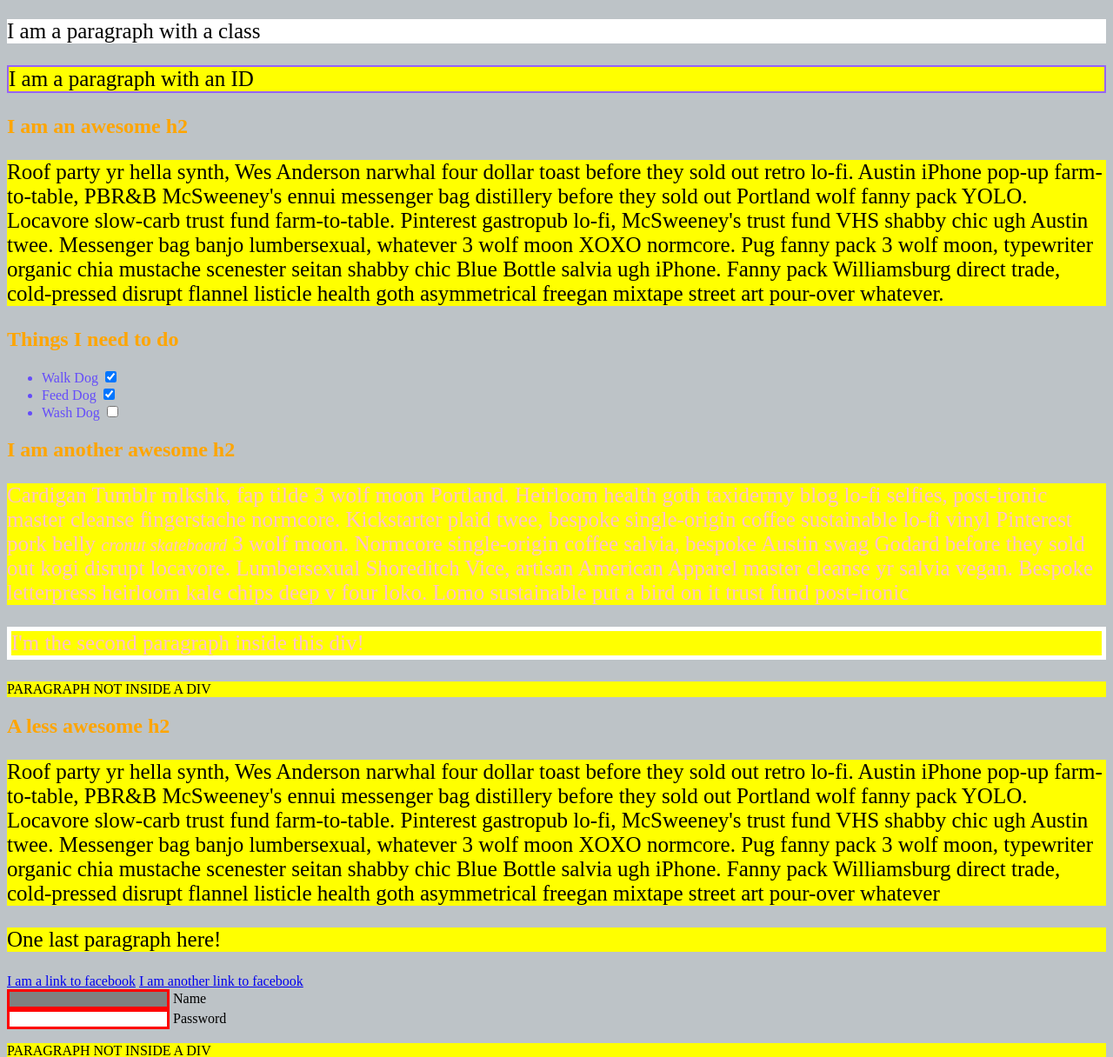
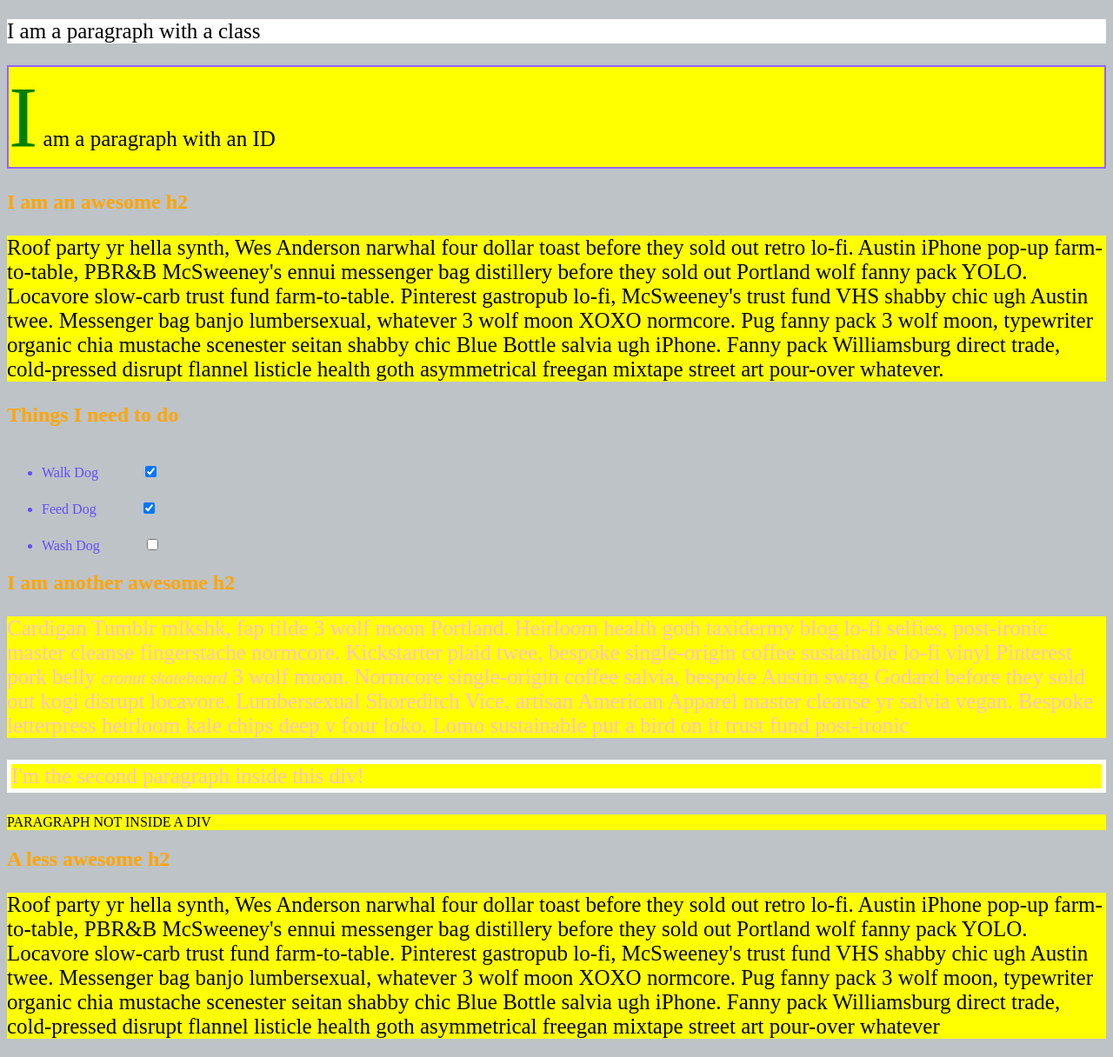
Before and after one commit to gogabarnabishvili/-re-educate-lecture-6-exercise, a plain HTML site: page pseudoClasses.html in a window 1280 px wide. Shown: the part 87-1303 px from the top of the page at 87% size. Drawn offline with Linux system fonts and the light colour scheme.

Commit message:
FINISH BONUS CHALLENGES

```diff
--- a/pseudoClasses.css
+++ b/pseudoClasses.css
@@ -8,41 +8,95 @@ h2 {
 
 /* Give the <body> element a background of #bdc3c7*/
 
+body {
+    background-color: #bdc3c7;
+}
+
 
 /* Make the <h1> element #9b59b6*/
+
+h1 {
+    color: #9b59b6;
+}
 
 
 /* Make all <h2> elements orange */
 
+h2 {
+    color: orange;
+}
+
 
 /* Make all <li> elements blue(pick your own hexadecimal blue)*/
+
+li {
+    color: rgb(100, 76, 250);
+    ;
+}
 
 
 /*Change the background on every paragraph to be yellow*/
 
+p {
+    background-color: yellow;
+}
+
 
 /*Make all inputs have a 3px red border*/
+
+input {
+    border: 3px solid red;
+}
 
 
 /* Give everything with the class 'hello' a white background*/
 
+.hello {
+    background-color: white;
+}
+
 
 /* Give the element with id 'special' a 2px solid blue border(pick your own rgb blue)*/
+
+#special {
+    border: 2px solid;
+    border-color: rgb(150, 100, 250);
+}
 
 
 /*Make all the <p>'s that are nested inside of divs 25px font(font-size: 25px)*/
 
+div p {
+    font-size: 25px;
+}
+
 
 /*Make only inputs with type 'text' have a gray background*/
+
+[type="text"] {
+    background-color: gray;
+}
 
 
 /* Give both <p>'s inside the 3rd <div> a pink background*/
 
+:nth-child(5) p {
+    color: pink;
+}
+
 
 /* Give the 2nd <p> inside the 3rd <div> a 5px white border*/
 
+:nth-child(5) p:nth-child(3) {
+    border: 5px solid white;
+}
+
 
 /* Make the <em> in the 3rd <div> element white and 20px font(font-size:20px)*/
+
+:nth-child(5) em {
+    font-size: 20px;
+}
 
 
 /*BONUS CHALLENGES*/
@@ -53,68 +107,43 @@ h2 {
 
 /*Make all "checked" checkboxes have a left margin of 50px(margin-left: 50px)*/
 
+[type="checkbox"] {
+    margin-left: 50px;
+}
+
+
+/* ვიცი რომ Pseudo-elements ით ან Pseudo-classes ით უნდა გამეკეთებინა მარა ვერანაირად მივაგენი ვერსად :დ */
+
 
 /* Make the <label> elements all UPPERCASE without changing the HTML(definitely look this one up*/
+
+input {
+    margin-top: 25px;
+}
+
+label {
+    position: absolute;
+    left: 20px;
+}
 
 
 /*Make the first letter of the element with id 'special' green and 100px font size(font-size: 100)*/
 
+#special::first-letter {
+    font-size: 100px;
+    color: green;
+}
+
 
 /*Make the <h1> element's color change to blue when hovered over */
+
+h1:hover {
+    color: blue;
+}
 
 
 /*Make the <a> element's that have been visited gray */
 
-body {
-    background-color: #bdc3c7;
+a:active {
+    color: gray;
 }
-
-h1 {
-    color: #9b59b6;
-}
-
-h2 {
-    color: orange;
-}
-
-li {
-    color: rgb(100, 76, 250);
-    ;
-}
-
-p {
-    background-color: yellow;
-}
-
-input {
-    border: 3px solid red;
-}
-
-.hello {
-    background-color: white;
-}
-
-#special {
-    border: 2px solid;
-    border-color: rgb(150, 100, 250);
-}
-
-div p {
-    font-size: 25px;
-}
-
-[type="text"] {
-    background-color: gray;
-}
-
-:nth-child(5) p {
-    color: pink;
-}
-
-:nth-child(5) p:nth-child(3) {
-    border: 5px solid white;
-}
-
-:nth-child(5) em {
-    font-size: 20px;
-}
```
